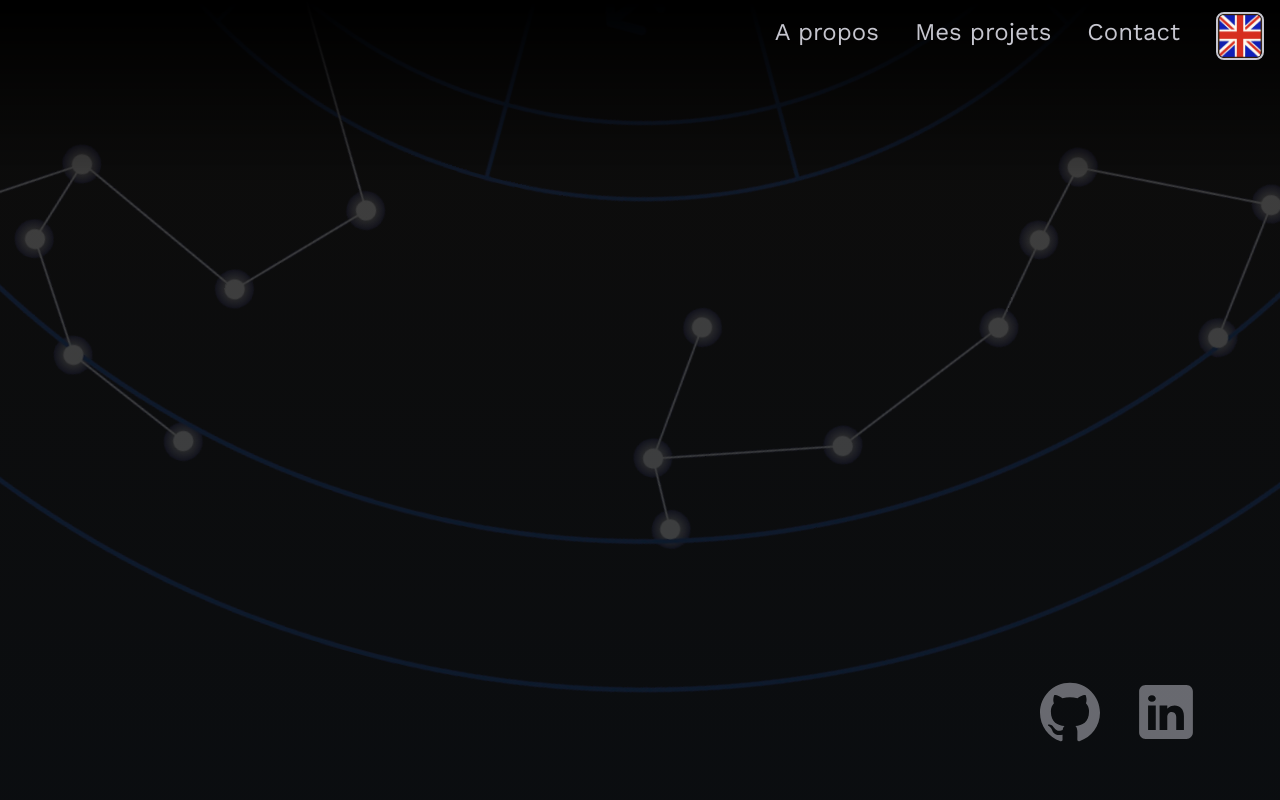
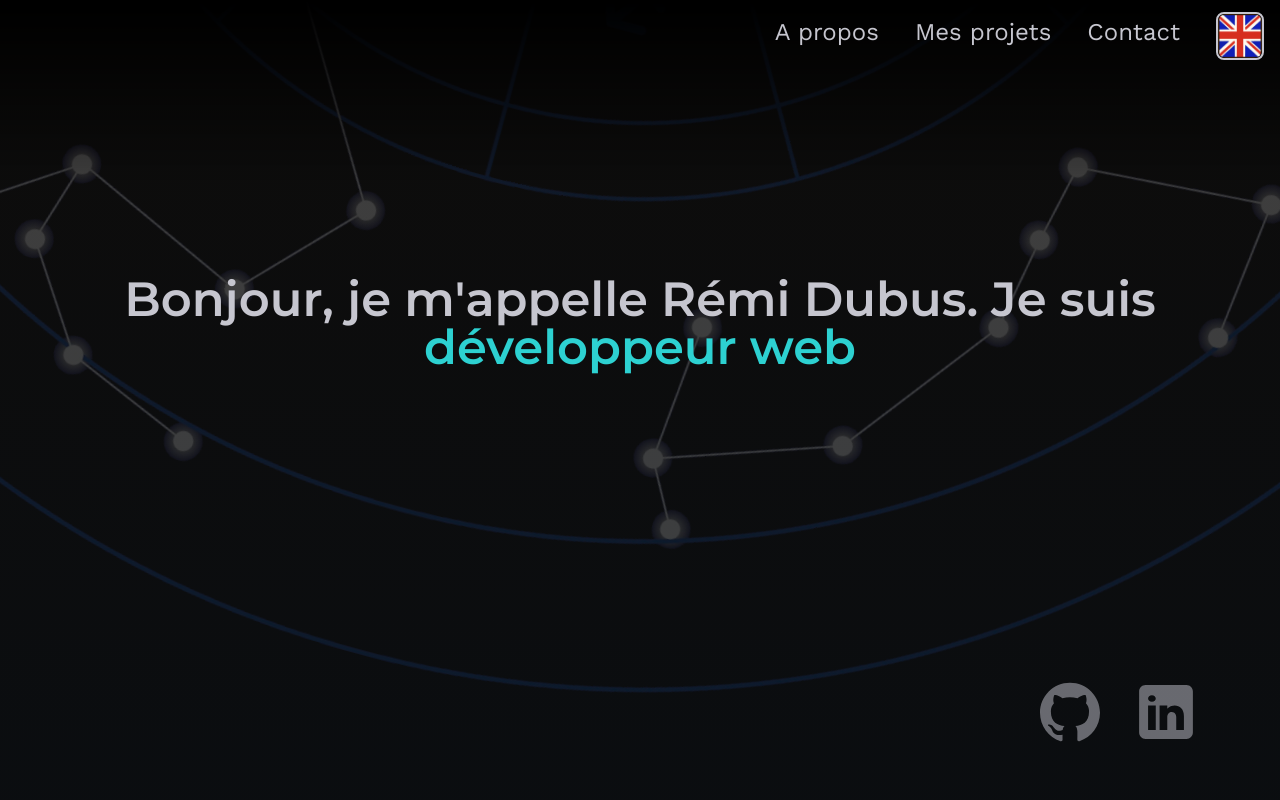
Before and after one commit to Remi-Dubus/Portfolio_V2, a Next.js app: page / in a window 1280 px wide. Shown: the top 800 px of the page. Built offline with nearby package versions, Linux system fonts and the light colour scheme.

Commit message:
feat: uncomment code closes #11

```diff
--- a/src/components/layout/Banner.tsx
+++ b/src/components/layout/Banner.tsx
@@ -12,10 +12,10 @@ export default function Banner() {
             <section className="-mt-[1100px] h-[3000px] w-[3000px] bg-animation bg-no-repeat bg-center animate-spin-slow opacity-20 z-0 bg-contain vsm:-mt-[1450px] sm:-mt-[2080px] sm:h-[4000px] sm:w-[4000px] lg:-mt-[1500px] xl:-mt-[1600px] 2xl:-mt-[1850px]"
                      style={{ backgroundImage: "url(/banner-animation.png" }}
             > </section>
-            {/*<section className="p-2 absolute top-1/3 text-xl vsm:text-3xl sm:text-5xl">
+            <section className="p-2 absolute top-1/3 text-xl vsm:text-3xl sm:text-5xl">
                     <h1 className="z-10 inline">{translations.banner.title}</h1>
                     <h2 className="z-10 inline text-interest">{translations.banner.job}</h2>
-            </section>*/}
+            </section>
         </header>
     )
 };
```
